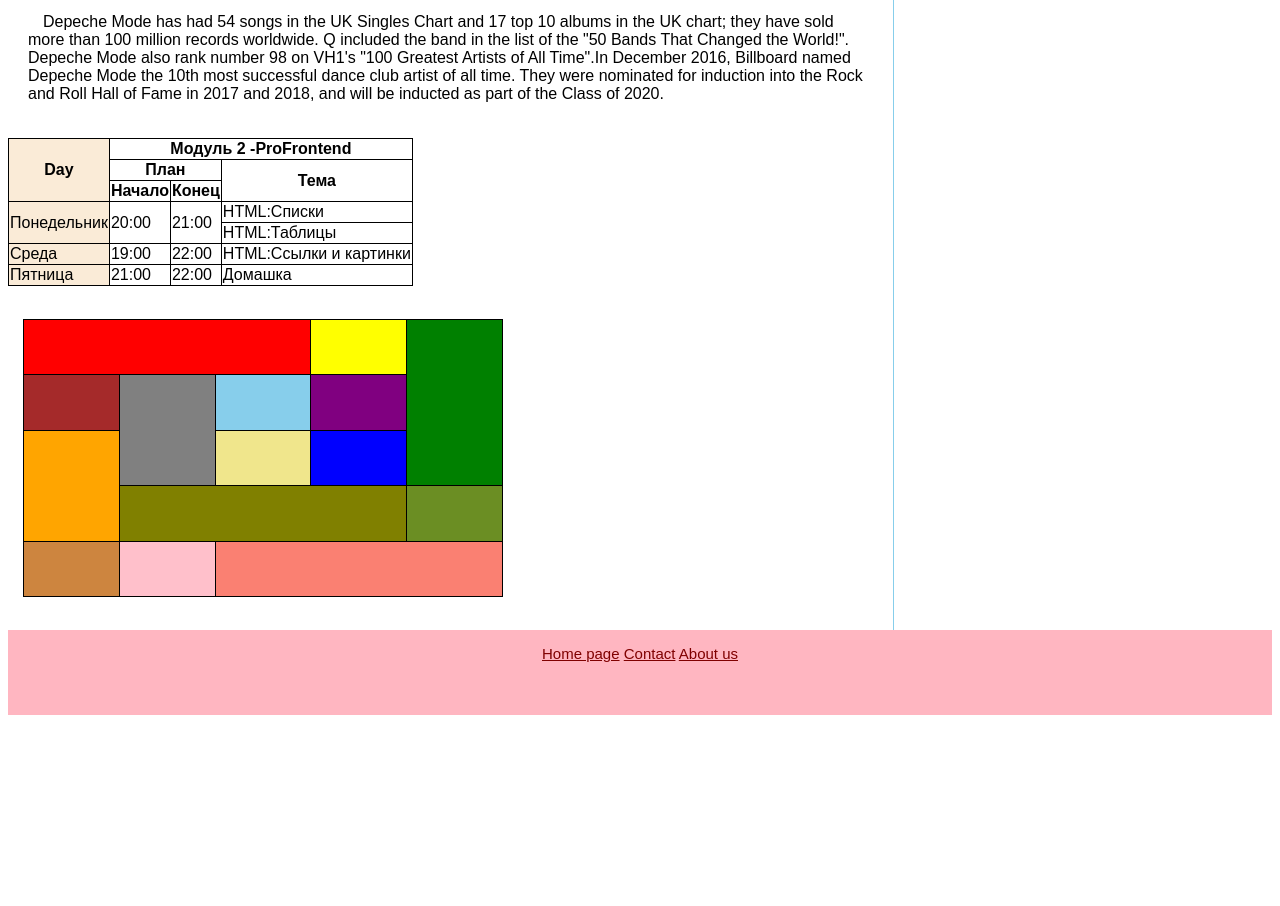
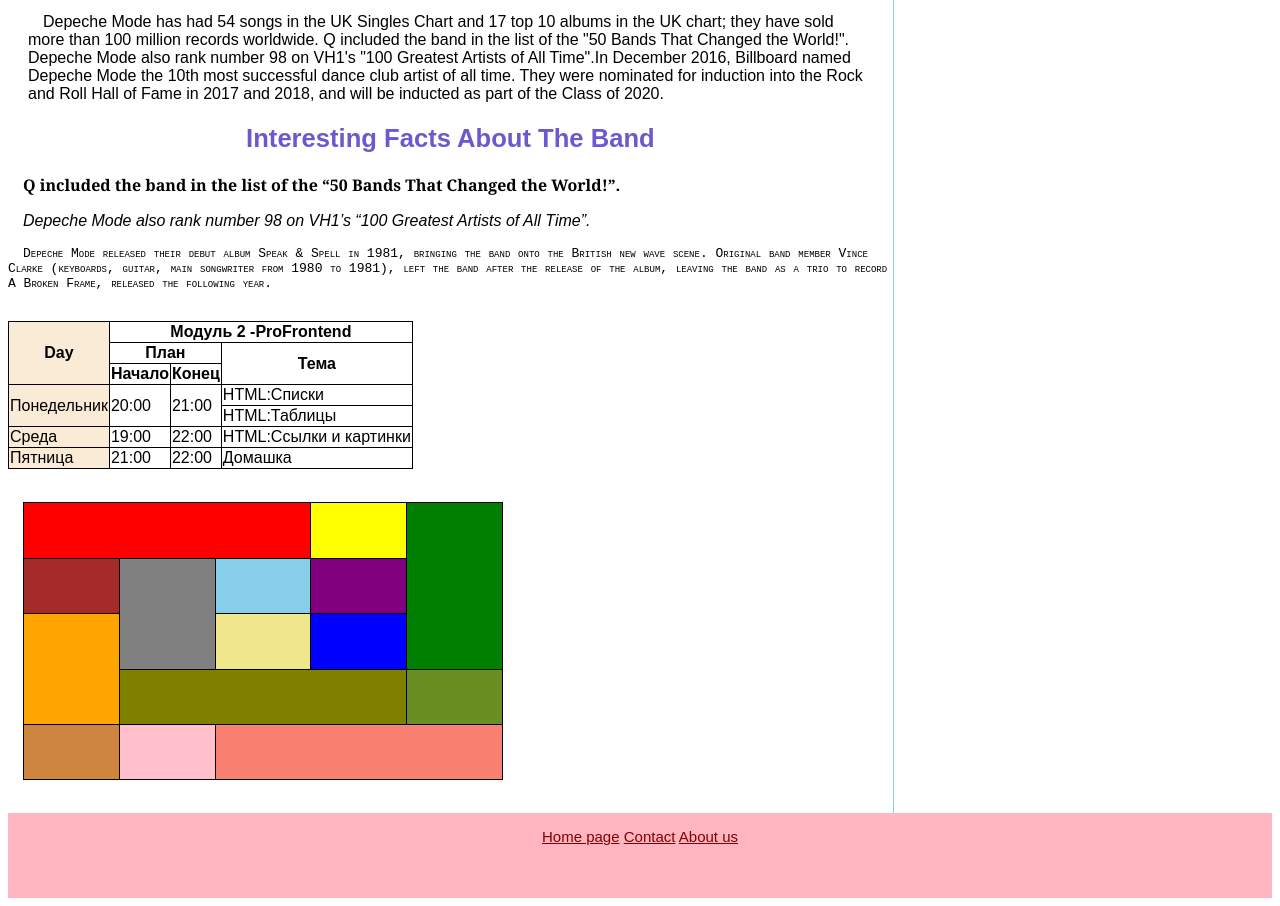
Before and after one commit to furman-v/test, a website built with webpack: page src/index.html in a window 1280 px wide. Shown: the part 1252-2158 px from the top of the page. Before the commit the page ends 1975 px from the top, so only its background shows below. Built offline with nearby package versions, Linux system fonts and the light colour scheme.

Commit message:
added new fonts

```diff
--- a/src/index.html
+++ b/src/index.html
@@ -90,7 +90,18 @@
           2020.
 
         </p>
+
       </article>
+    </section>
+    <section>
+      <h2 class="responsive"> Interesting facts about the band</h2>
+      <p class="bold">Q included the band in the list of the “50 Bands That Changed the World!”.</p>
+      <p class="cursive">Depeche Mode also rank number 98 on VH1’s “100 Greatest Artists of All Time”.</p>
+      <p class="font-variant">Depeche Mode released their debut album Speak & Spell in 1981, bringing the band onto the
+        British new wave
+        scene. Original band member Vince Clarke (keyboards, guitar, main songwriter from 1980 to 1981), left the band
+        after the release of the album, leaving the band as a trio to record A Broken Frame, released the following
+        year.</p>
     </section>
     <section class="tables">
       <table class="table1">
--- a/src/styles/index.scss
+++ b/src/styles/index.scss
@@ -29,6 +29,21 @@
 .article {
   margin:20px;
 
+}
+.responsive {
+   color:slateblue;
+  font-size: 2vw;
+}
+p.bold {
+  font-weight: bold;
+  font-family: Georgia, serif;
+}
+p.cursive {
+  font-style: italic;
+}
+p.font-variant {
+  font-variant: small-caps;
+  font-family: monospace;
 }
 .tab {
   color:rebeccapurple;
```
